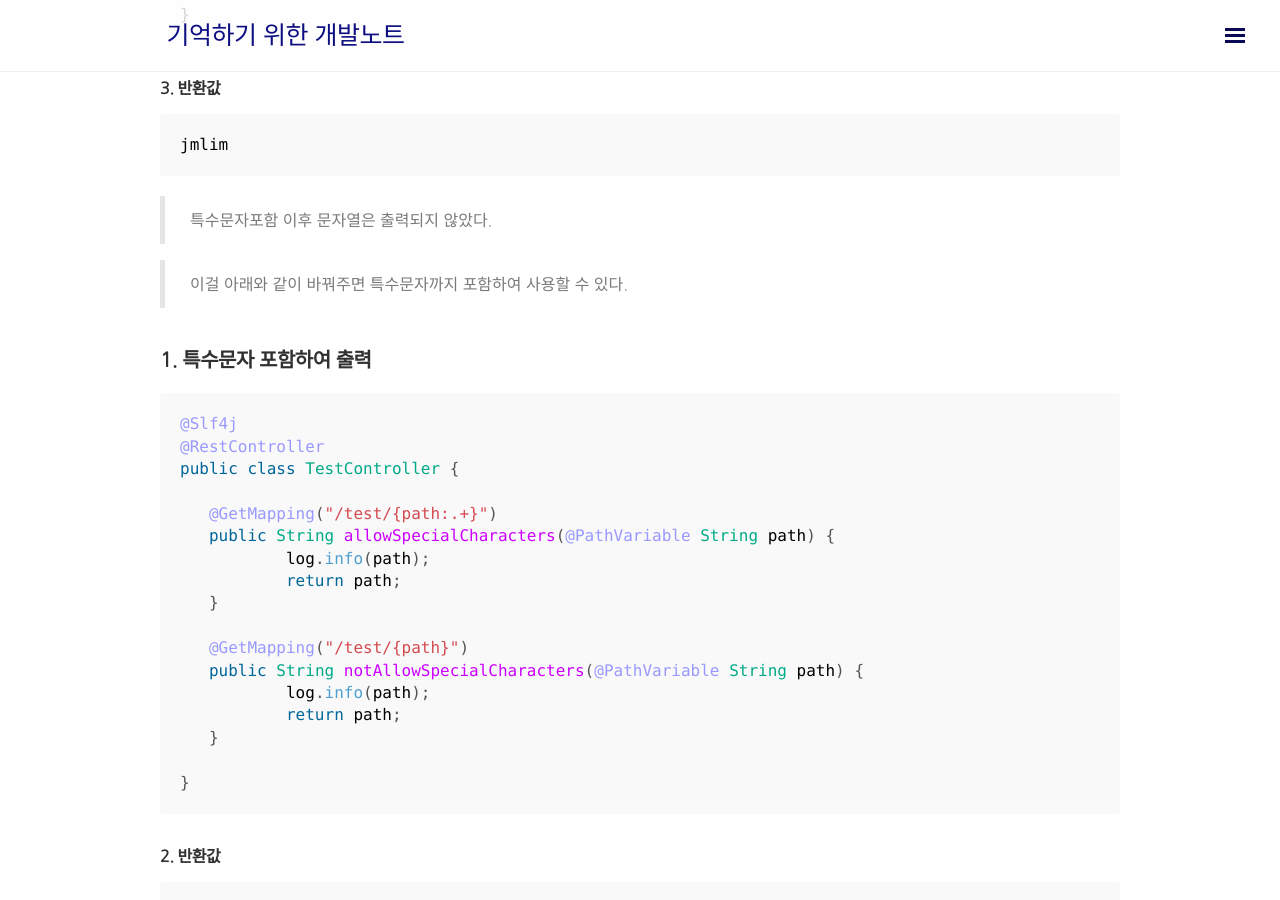
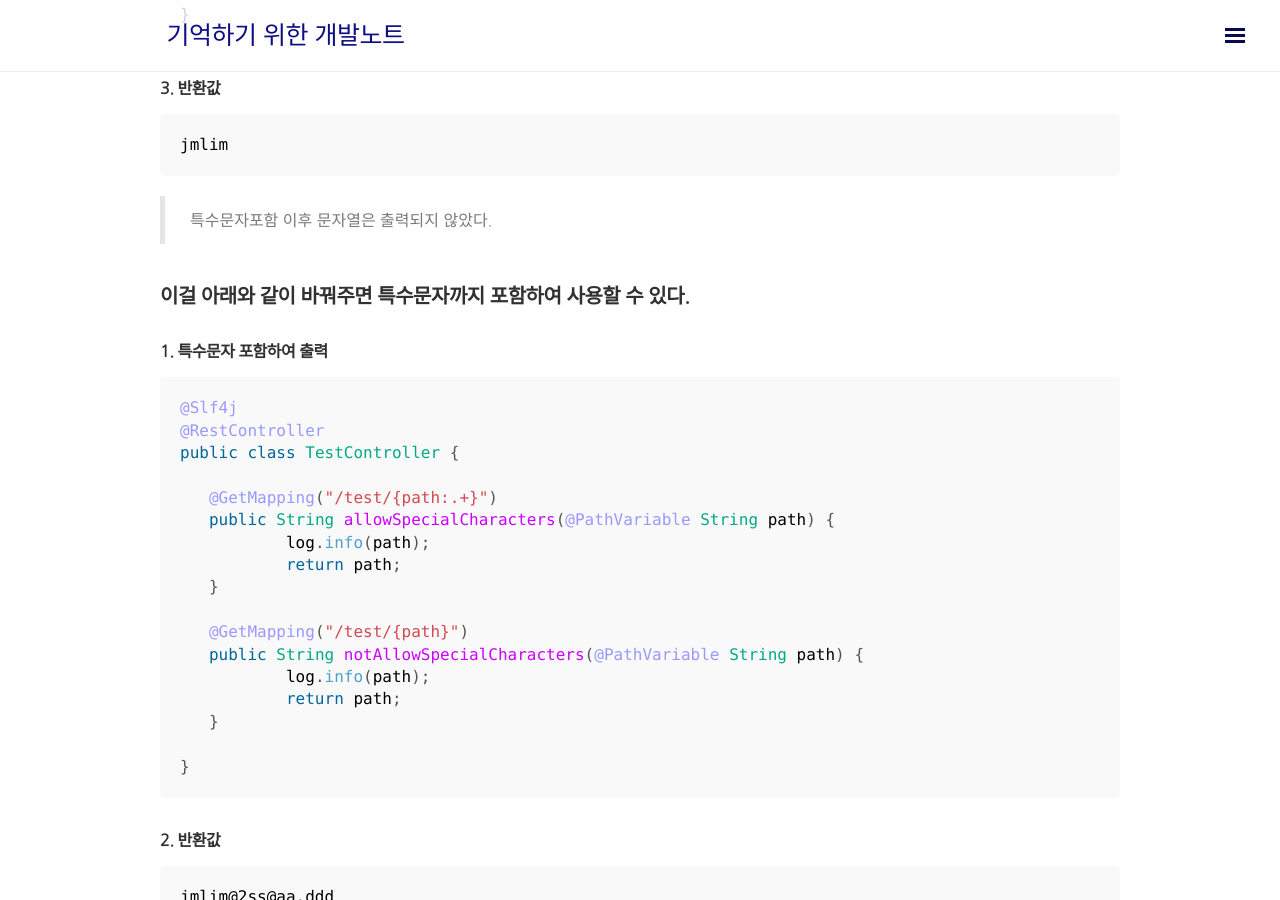
Before and after one commit to jmlim/jmlim.github.com, a Jekyll site: the page built from _posts/spring/2019-09-30-spring-mvc-pathvariable-with-special-characters.md, in a window 1280 px wide and 900 px high, scrolled down 801 px. Built offline with Jekyll 4.4.1, drawn with Linux system fonts in a browser that asks for light colours; nearby versions of some CDN libraries; comment, search, counter and statistics services are not loaded.

````diff
--- a/_posts/spring/2019-09-30-spring-mvc-pathvariable-with-special-characters.md
+++ b/_posts/spring/2019-09-30-spring-mvc-pathvariable-with-special-characters.md
@@ -40,9 +40,9 @@ jmlim
 > 특수문자포함 이후 문자열은 출력되지 않았다.
 
 
->  이걸 아래와 같이 바꿔주면 특수문자까지 포함하여 사용할 수 있다.
+## 이걸 아래와 같이 바꿔주면 특수문자까지 포함하여 사용할 수 있다.
 
-## 1. 특수문자 포함하여 출력
+### 1. 특수문자 포함하여 출력
 
 ```java
 @Slf4j
````
